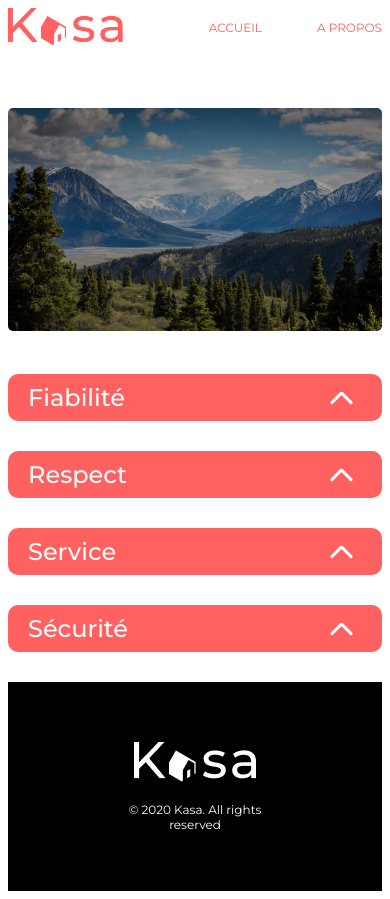
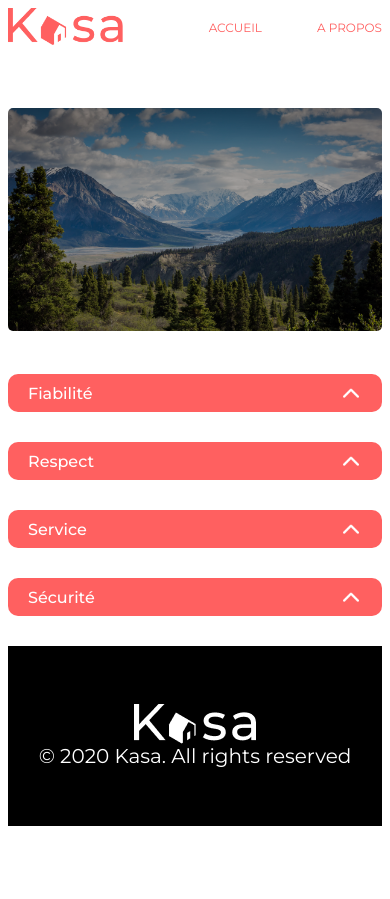
Before and after one commit to scheveny/projet6, a React (Create React App) app: page /About in a window 390 px wide. Built offline with nearby package versions, Linux system fonts and the light colour scheme.

Commit message:
reponsive version completed (project complete)

```diff
--- a/src/components/Card/Card.scss
+++ b/src/components/Card/Card.scss
@@ -48,10 +48,11 @@ $card_height: 340px;
     }
 }
 
-@media screen and (max-width: 767px) {
-
-    #cardList a {
+@media screen and (max-width: 768px) {
+    #cardList {
+        a {
         height: 255px;
-        width: 335px;
+        width: 100%;
+        }
     }
 }
--- a/src/components/Carousel/Carousel.js
+++ b/src/components/Carousel/Carousel.js
@@ -31,7 +31,6 @@ function Carousel({ pictures }) {
             {/* Displaying the previous button only if there is more than one image in the carousel. */}
             {pictures.length > 1 && (
                 <div className="prev" onClick={PrevImg}>
-                    {/* Visual elements of the previous button */}
                     <div className="prevTop"></div>
                     <div className="prevBottom"></div>
                 </div>
@@ -50,7 +49,6 @@ function Carousel({ pictures }) {
             {/* Displaying the next button only if there is more than one image in the carousel. */}
             {pictures.length > 1 && (
                 <div className="next" onClick={NextImg}>
-                    {/* Visual elements of the next button */}
                     <div className="nextTop"></div>
                     <div className="nextBottom"></div>
                 </div>
--- a/src/components/Carousel/Carousel.scss
+++ b/src/components/Carousel/Carousel.scss
@@ -11,9 +11,9 @@ $white : #FFFFFF;
         top: 212px;
         .prevTop, .prevBottom {
             background-color: $white;
-        height: 5px;
-        position: relative;
-        width: 40px;
+            height: 5px;
+            position: relative;
+            width: 40px;
         }
         .prevTop:hover, .prevBottom:hover {
             cursor: pointer;
@@ -70,7 +70,7 @@ $white : #FFFFFF;
 }
 
 // Mediaquerys
-@media screen and (max-width:991px) {
+@media screen and (max-width:789px) {
     .carousel {
         img {
             height: 325px;
@@ -84,28 +84,23 @@ $white : #FFFFFF;
         .next {
             right: 20px;
         }
+        .prev .prevTop, .prev .prevBottom, .next .nextBottom, .next .nextTop {
+            width: 25px;
+            height: 4px;
+        }
+        .prev .prevBottom, .next .nextBottom {
+            top: 5px;
+        }
+        .prev .prevTop, .next .nextTop {
+            bottom: 5px;
+        }
         .positionIndicator {
             bottom: 35px;
         }
     }
 }
-@media screen and (max-width:650px) {
-    .carousel {
-        img {
-            height: 290px;
-        }
-        .prev, .next {
-            top: 145px;
-        }
-        .prev {
-            left: 15px;
-        }
-        .next {
-            right: 15px;
-        }
-    }
-}
-@media screen and (max-width:425px) {
+
+@media screen and (max-width:375px) {
     .carousel {
         img {
             height: 255px;
@@ -118,8 +113,18 @@ $white : #FFFFFF;
             width: 20px;
         }
         .next {
-            right: 40px;
+            right: 0;
             width: 20px;
+        }
+        .prev .prevTop, .prev .prevBottom, .next .nextBottom, .next .nextTop {
+            width: 10px;
+            height: 3px;
+        }
+        .prev .prevBottom, .next .nextBottom {
+            top: 0;
+        }
+        .prev .prevTop, .next .nextTop {
+            bottom: 2px;
         }
     }
 }
--- a/src/components/Collapse/Collapse.js
+++ b/src/components/Collapse/Collapse.js
@@ -1,4 +1,5 @@
 import React, { useState, useRef } from "react";
+import arrowImg from "../../assets/collapse-arrow.png";
 import "./Collapse.scss";
 
 const Collapse = (props) => {
@@ -33,8 +34,7 @@ const Collapse = (props) => {
             <button className="collapse-btn" onClick={toggleArrow}>
                 {props.label}
                 <div style={{ rotate }} ref={arrow} className="arrow">
-                    <div className="arrow-down"></div>
-                    <div className="arrow-up"></div>
+                    <img src={arrowImg} alt="bouton flèche" />
                 </div>
             </button>
             {/* Content that is shown or hidden based on the 'open' state */}
--- a/src/components/Collapse/Collapse.scss
+++ b/src/components/Collapse/Collapse.scss
@@ -18,28 +18,11 @@
         height: 16px;
         position: absolute;
         right: 33px;
-        transform-origin: 50% 50%;
         transition: ease-in-out 0.5s;
         width: 16px;
-
-        .arrow-down {
-            background-color: #FFFFFF;
-            border-radius: 50px;
-            height: 16px;
-            position: absolute;
-            left: 11.5px;
-            transform: rotate(-45deg);
-            width: 3px;
-        }
-
-        .arrow-up {
-            background-color: #FFFFFF;
-            border-radius: 50px;
-            height: 16px;
-            position: absolute;
-            right: 11.5px;
-            transform: rotate(45deg);
-            width: 3px;
+        img {
+            position: relative;
+            bottom: 9px;
         }
     }
 }
@@ -47,8 +30,9 @@
 .children-show {
     width: 100%;
     overflow: hidden;
+    opacity: 1;
     height: 80%;
-    transition: height ease 0.75s;
+    transition: opacity ease 2s;
     background-color: #F6F6F6;
     border-radius: 10px;
     .children-content {
@@ -66,8 +50,8 @@
 .children-hidden {
     width: 100%;
     height: 0;
-    overflow: hidden;
-    transition: height ease 1s;
+    opacity: 0;
+    transition: opacity ease 0.5s;
     background-color: #F6F6F6;
     border-radius: 10px;
     .children-content {
@@ -82,65 +66,44 @@
     }
 }
 
-// Mediaquerys
-@media screen and (max-width:1100px) {
-    .collapseBtn {
-        font-size: 20px;
+//Responsive
+
+@media screen and (max-width:767px) {
+    .collapse-btn {
+        font-size: 16px;
+        height: 38px;
         .arrow {
-            .right-ash {
-                height: 14px;
-                left: 11px;
-            }
-            .left-ash {
-                height: 14px;
-                right: 11px;
+            bottom: 8px;
+            right: 23px;
+            img {
+                height: 100%;
+                width: 100%;
+                object-fit: contain;
+                bottom: 3px;
             }
         }
     }
 }
 
-@media screen and (max-width:767px) {
-    .collapseBtn {
-        font-size: 16px;
-        height: 38px;
+
+@media screen and (max-width:375px) {
+    .collapse-btn {
+        font-size: 13px;
+        height: 30px;
         .arrow {
-            bottom: 8px;
-            right: 23px;
-            .right-ash {
-                height: 12px;
-                left: 10px;
-            }
-            .left-ash {
-                height: 12px;
-                right: 10px;
-            }
+            top: 7px;
+            right: 20px;
+        }
+        img {
+            height: 100%;
+            width: 100%;
+            object-fit: contain;
+            top: 1px;
+        }
+    }
+    .children-show {
+        .children-content {
+            font-size: 12px;
         }
     }
 }
-
-@media screen and (max-width:575px) {
-    .collapseBtn {
-        font-size: 13px;
-        height: 30px;
-        .arrow {
-            bottom: 3px;
-            right: 18px;
-            .right-ash {
-                height: 10px;
-                left: 9px;
-            }
-            .left-ash {
-                height: 10px;
-                right: 9px;
-            }
-        }
-    }
-}
-
-@media screen and (max-width:375px) {
-    .collapseBtn {
-        .arrow {
-            right: 15px;
-        }
-    }
-}
--- a/src/components/Footer/Footer.scss
+++ b/src/components/Footer/Footer.scss
@@ -1,10 +1,16 @@
 footer {
-    align-items: center;
-    background-color: #000000;
+    width: 100%;
+    height: 180px;
+    background-color: #000;
+    color: #fff;
     display: flex;
     flex-direction: column;
-    justify-content: space-around;
-    height: 209px;
+    flex-wrap: nowrap;
+    align-content: center;
+    justify-content: center;
+    align-items: center;
+    border-radius: 0;
+    margin-top: 20px;
     p {
         color: #FFFFFF;
         font-size: 24px;
@@ -13,7 +19,7 @@ footer {
 
 // Mediaquerys
 // Tablet
-@media screen and (max-width: 767px) {
+@media screen and (max-width: 789px) {
     footer {
         p {
             font-size: 20px;
@@ -22,10 +28,11 @@ footer {
 }
 
 // Phone
-@media screen and (max-width: 480px) {
+@media screen and (max-width: 375px) {
     footer {
         justify-content: center;
         gap: 20px;
+        margin-top: 0;
         p {
             max-width: 140px;
             font-size: 12px;
@@ -33,4 +40,3 @@ footer {
         }
     }
 }
-// End Phone
--- a/src/pages/About/About.scss
+++ b/src/pages/About/About.scss
@@ -24,65 +24,3 @@
         }
     }
 }
-
-// Mediaquerys
-
-@media screen and (max-width:767px) {
-    #aboutContent {
-        #aboutText {
-            .collapseContainer {
-                .childrenShow {
-                    height: 140px;
-                }
-            }
-        }
-    }
-}
-
-@media screen and (max-width:650px) {
-    #aboutContent {
-        #aboutText {
-            .collapseContainer {
-                .childrenShow {
-                    height: 160px;
-                }
-            }
-        }
-    }
-}
-
-@media screen and (max-width:575px) {
-    #aboutContent {
-        #aboutText {
-            .collapseContainer {
-                .childrenShow {
-                    height: 190px;
-                }
-            }
-        }
-    }
-}
-
-@media screen and (max-width:425px) {
-    #aboutContent {
-        #aboutText {
-            .collapseContainer {
-                .childrenShow {
-                    height: 230px;
-                }
-            }
-        }
-    }
-}
-
-@media screen and (max-width:375px) {
-    #aboutContent {
-        #aboutText {
-            .collapseContainer {
-                .childrenShow {
-                    height: 265px;
-                }
-            }
-        }
-    }
-}
--- a/src/pages/Details/Details.scss
+++ b/src/pages/Details/Details.scss
@@ -45,26 +45,14 @@
     margin: 5px 0;
 }
 
-// Mediaquerys
-@media screen and (max-width:1200px) {
+
+
+
+@media screen and (max-width:789px) {
     .detailsContainer {
         .collapseGlobal {
             .collapseContainer {
-                width: 450px;
-                .childrenShow {
-                    height: 175px;
-                }
-            }
-        }
-    }
-}
-
-
-@media screen and (max-width:650px) {
-    .detailsContainer {
-        .collapseGlobal {
-            .collapseContainer {
-                width: 500px;
+                width: 47%;
             }
         }
     }
@@ -72,10 +60,31 @@
 
 
 @media screen and (max-width:375px) {
+    .detailsTitle {
+        font-size: 18px;
+    }
+    .detailsLocation{
+        font-size: 14px;
+    }
+    .detailsContainer .basicInfos {
+        flex-direction: column;
+        align-items: initial;
+        .rightBasicInfos {
+            display: flex;
+            flex-direction: row-reverse;
+            align-items: center;
+            justify-content: space-between;
+            margin-top: 15px;
+            margin-right: 0;
+        }
+    }
     .detailsContainer {
         .collapseGlobal {
+            display: flex;
+            flex-direction: column;
             .collapseContainer {
-                width: 300px;
+                width: 100%;
+
                 .childrenShow {
                     height: 265px;
                 }
--- a/src/pages/Home/Home.scss
+++ b/src/pages/Home/Home.scss
@@ -39,7 +39,7 @@ $radius: 10px;
 }
 
 // Mediaquerys
-@media screen and (max-width: 991px) {
+@media screen and (max-width: 789px) {
     #homeContent {
         #homeTitle {
             h1 {
@@ -49,18 +49,6 @@ $radius: 10px;
     }
 }
 
-@media screen and (max-width: 650px) {
-    #homeContent {
-        #homeTitle {
-            h1 {
-                text-align: left;
-                font-size: 24px;
-                left: 30%;
-                right: 30%;
-            }
-        }
-    }
-}
 
 @media screen and (max-width: 375px) {
     #homeContent {
--- a/src/pages/NotFound/NotFound.scss
+++ b/src/pages/NotFound/NotFound.scss
@@ -4,7 +4,8 @@ $salmon : #FF6060;
     display: flex;
     flex-direction: column;
     text-align: center;
-    justify-content: space-evenly;
+    justify-content: space-around ;
+    height: 650px;
     h1 {
         font-size: 250px;
     }
```
Also changed, not shown: src/assets/collapse-arrow.png (added).
